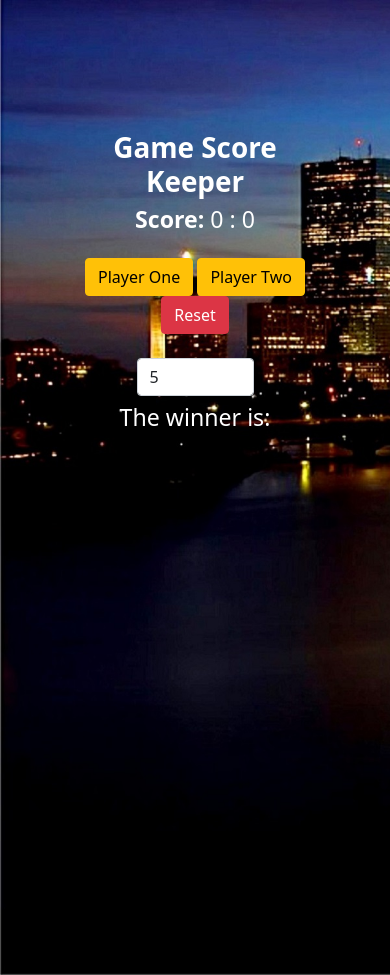
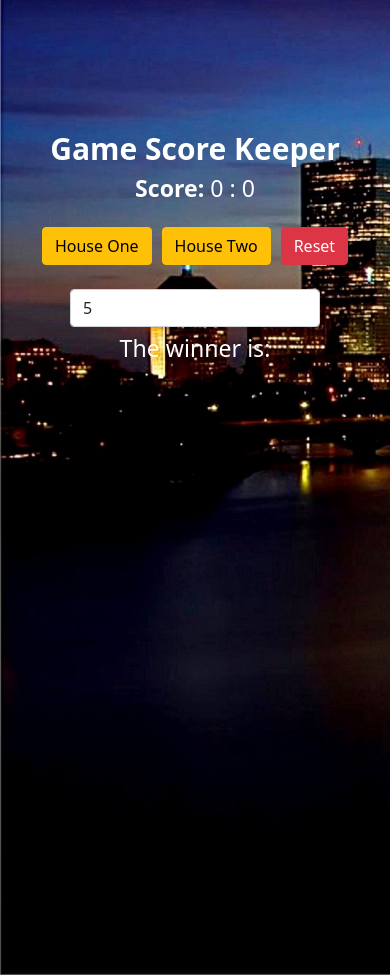
Before and after one commit to judeebeke/scorekeeper, a plain HTML site: page index.html in a window 390 px wide. Drawn offline with Linux system fonts and the light colour scheme.

Commit message:
Minor app fixes and updates

```diff
--- a/index.css
+++ b/index.css
@@ -1,9 +1,6 @@
 .content {
     text-align: center;
-    margin-top: 8.2rem;
-    margin-bottom: 8.4rem;
-    margin-left: 20%;
-    margin-right: 20%;
+    margin: 8.2rem auto;
     color: #fff;
 }
 
@@ -18,3 +15,27 @@ body {
     background-repeat: no-repeat;
     overflow: hidden;
 }
+
+.limit {
+    width: 200px;
+}
+
+.title {
+    font-weight: 700;
+    font-size: 30px;
+    width: 100%;
+    text-overflow: ellipsis;
+}
+
+@media (max-width: 920px) {
+    .pl-btn {
+        display: flex;
+        justify-content: center;
+        gap: 10px;
+        flex-wrap: wrap;
+    }
+
+    .limit {
+        width: 250px !important;
+    }
+}
--- a/index.html
+++ b/index.html
@@ -11,18 +11,18 @@
   </head>
   <body>
     <div class="content">
-      <h1><strong>Game Score Keeper</strong></h1>
+      <h1 class="title">Game Score Keeper</h1>
 
       <h3>
         <strong>Score:</strong> <span id="score1">0</span> :
         <span id="score2">0</span>
       </h3>
-      <div class="form-group py-3">
+      <div class="form-group py-3 pl-btn">
         <button type="submit" class="btn btn-warning" id="ctr">
-          Player One
+          House One
         </button>
         <button type="submit" class="btn btn-warning" id="ctr">
-          Player Two
+          House Two
         </button>
         <button class="btn btn-danger" id="reset">Reset</button>
       </div>
@@ -32,7 +32,7 @@
           name="limit"
           value="5"
           id="limit"
-          class="form-control w-50"
+          class="form-control limit"
         />
       </div>
 
```
